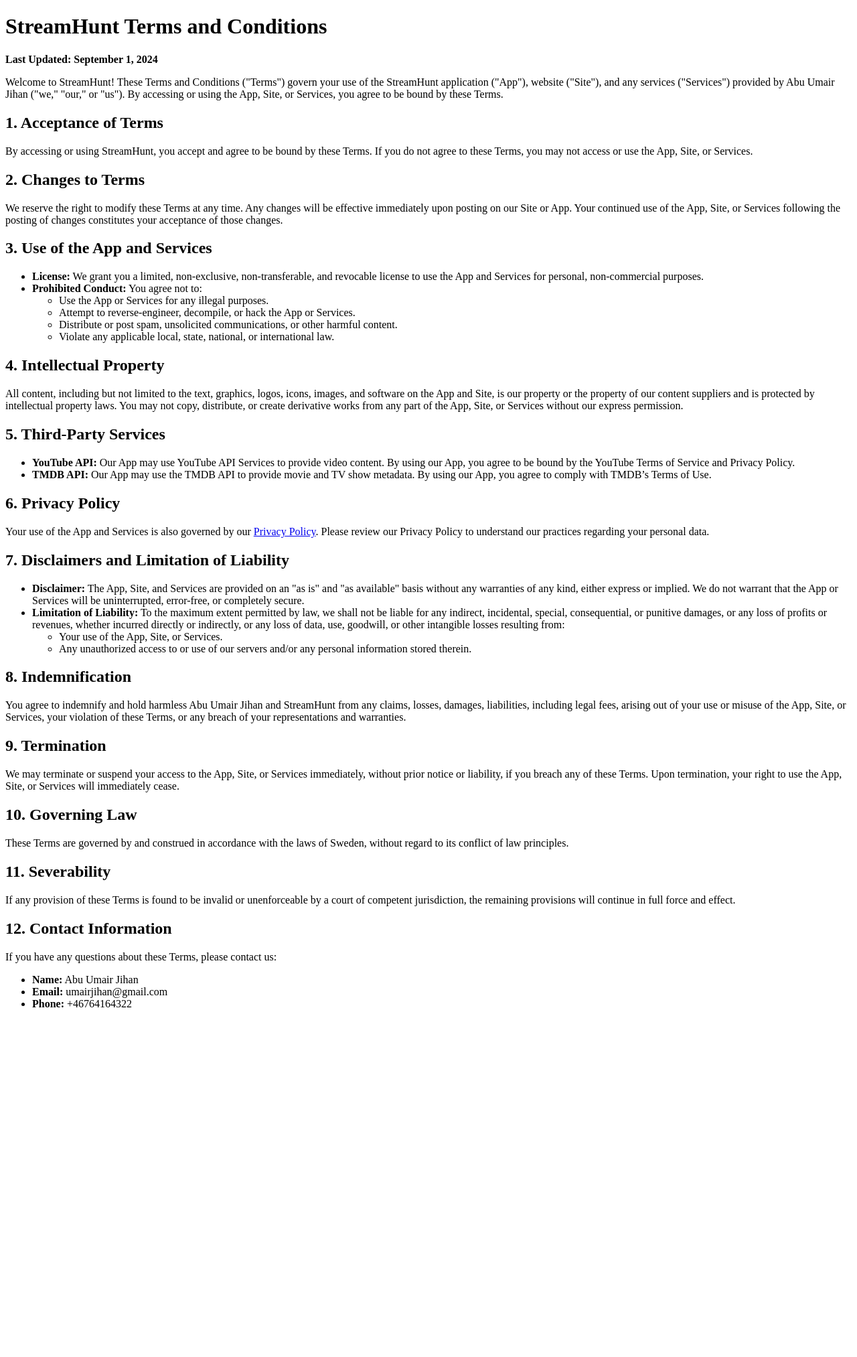
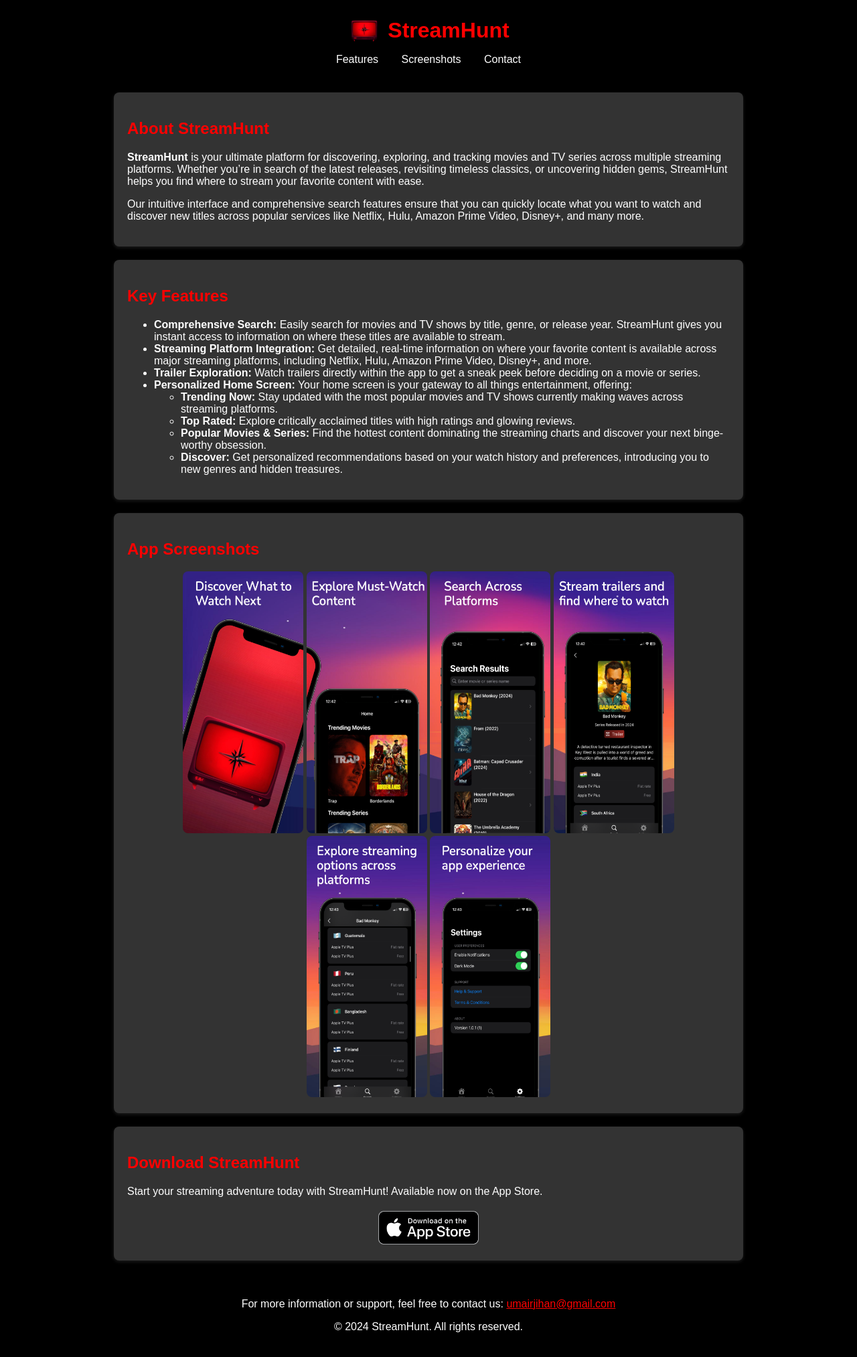
Before and after one commit to Software-Contriver/software-contriver.github.io, a plain HTML site: page index.html in a window 1280 px wide. Shown: the whole page at 67% size. Before the commit the page ends 1524 px from the top, so only its background shows below. Drawn offline with Linux system fonts and the light colour scheme.

Commit message:
Website for StremHunt app

```diff
--- a/index.html
+++ b/index.html
@@ -3,74 +3,145 @@
 <head>
     <meta charset="UTF-8">
     <meta name="viewport" content="width=device-width, initial-scale=1.0">
-    <title>StreamHunt Terms and Conditions</title>
+    <meta name="description" content="StreamHunt - Discover, explore, and track movies and TV series across multiple platforms with ease.">
+    <meta name="keywords" content="StreamHunt, movie streaming, TV series, search, explore, movies, streaming services, track shows">
+    <meta name="author" content="Abu Umair Jihan">
+    <title>StreamHunt - Discover and Track Movies & TV Series</title>
+    <style>
+        body {
+            font-family: Arial, sans-serif;
+            background-color: #000; /* Changed background color to black */
+            color: white; /* Changed text color to white */
+            margin: 0;
+            padding: 0;
+        }
+        header {
+            background-color: #000; /* Main color: black */
+            color: white;
+            padding: 20px 0;
+            text-align: center;
+        }
+        header h1 {
+            margin: 0;
+            color: red; /* Secondary color: red */
+            display: flex;
+            justify-content: center;
+            align-items: center;
+        }
+        header img {
+            width: 50px;
+            margin-right: 10px; /* Space between icon and title */
+        }
+        nav {
+            margin-top: 10px;
+        }
+        nav a {
+            color: white;
+            margin: 0 15px;
+            text-decoration: none;
+        }
+        section {
+            max-width: 900px;
+            margin: 20px auto;
+            padding: 20px;
+            background-color: #333; /* Set a slightly different background for sections */
+            color: white; /* Ensure text remains white */
+            box-shadow: 0 2px 5px rgba(255, 255, 255, 0.1);
+            border-radius: 8px;
+        }
+        section h2 {
+            color: red; /* Secondary color: red */
+        }
+        footer {
+            text-align: center;
+            padding: 20px;
+            background-color: #000; /* Main color: black */
+            color: white;
+            margin-top: 20px;
+        }
+        .app-icons {
+            display: flex;
+            justify-content: center;
+            margin-top: 20px;
+        }
+        .app-icons img {
+            width: 150px;
+            margin: 0 10px;
+        }
+        .screenshots {
+            text-align: center;
+        }
+        .screenshots img {
+            width: 180px;
+            margin: 0px;
+            border-radius: 8px;
+        }
+        @media (max-width: 600px) {
+            .app-icons img, .screenshots img {
+                width: 120px;
+            }
+        }
+    </style>
 </head>
 <body>
-    <h1>StreamHunt Terms and Conditions</h1>
-    <p><strong>Last Updated: September 1, 2024</strong></p>
+    <header>
+        <h1>
+            <img src="images/11a3fd4a-19cf-4466-adaa-5470fa702e45_preview_rev_1.png" alt="App Icon"> <!-- Replace with the correct app icon path -->
+            StreamHunt
+        </h1>
+        <nav>
+            <a href="#features">Features</a>
+            <a href="#screenshots">Screenshots</a>
+            <a href="#contact">Contact</a>
+        </nav>
+    </header>
 
-    <p>Welcome to StreamHunt! These Terms and Conditions ("Terms") govern your use of the StreamHunt application ("App"), website ("Site"), and any services ("Services") provided by Abu Umair Jihan ("we," "our," or "us"). By accessing or using the App, Site, or Services, you agree to be bound by these Terms.</p>
+    <section id="about">
+        <h2>About StreamHunt</h2>
+        <p><strong>StreamHunt</strong> is your ultimate platform for discovering, exploring, and tracking movies and TV series across multiple streaming platforms. Whether you’re in search of the latest releases, revisiting timeless classics, or uncovering hidden gems, StreamHunt helps you find where to stream your favorite content with ease.</p>
+        <p>Our intuitive interface and comprehensive search features ensure that you can quickly locate what you want to watch and discover new titles across popular services like Netflix, Hulu, Amazon Prime Video, Disney+, and many more.</p>
+    </section>
 
-    <h2>1. Acceptance of Terms</h2>
-    <p>By accessing or using StreamHunt, you accept and agree to be bound by these Terms. If you do not agree to these Terms, you may not access or use the App, Site, or Services.</p>
+    <section id="features">
+        <h2>Key Features</h2>
+        <ul>
+            <li><strong>Comprehensive Search:</strong> Easily search for movies and TV shows by title, genre, or release year. StreamHunt gives you instant access to information on where these titles are available to stream.</li>
+            <li><strong>Streaming Platform Integration:</strong> Get detailed, real-time information on where your favorite content is available across major streaming platforms, including Netflix, Hulu, Amazon Prime Video, Disney+, and more.</li>
+            <li><strong>Trailer Exploration:</strong> Watch trailers directly within the app to get a sneak peek before deciding on a movie or series.</li>
+            <li><strong>Personalized Home Screen:</strong> Your home screen is your gateway to all things entertainment, offering:
+                <ul>
+                    <li><strong>Trending Now:</strong> Stay updated with the most popular movies and TV shows currently making waves across streaming platforms.</li>
+                    <li><strong>Top Rated:</strong> Explore critically acclaimed titles with high ratings and glowing reviews.</li>
+                    <li><strong>Popular Movies & Series:</strong> Find the hottest content dominating the streaming charts and discover your next binge-worthy obsession.</li>
+                    <li><strong>Discover:</strong> Get personalized recommendations based on your watch history and preferences, introducing you to new genres and hidden treasures.</li>
+                </ul>
+            </li>
+        </ul>
+    </section>
 
-    <h2>2. Changes to Terms</h2>
-    <p>We reserve the right to modify these Terms at any time. Any changes will be effective immediately upon posting on our Site or App. Your continued use of the App, Site, or Services following the posting of changes constitutes your acceptance of those changes.</p>
+    <section id="screenshots">
+        <h2>App Screenshots</h2>
+        <div class="screenshots">
+            <img src="images/resized_image_1.png" alt="StreamHunt Screenshot 1">
+            <img src="images/resized_image_2.png" alt="StreamHunt Screenshot 2">
+            <img src="images/resized_image_3.png" alt="StreamHunt Screenshot 3">
+            <img src="images/resized_image_4.png" alt="StreamHunt Screenshot 4">
+            <img src="images/resized_image_5.png" alt="StreamHunt Screenshot 5">
+            <img src="images/resized_image_6.png" alt="StreamHunt Screenshot 6">
+        </div>
+    </section>
 
-    <h2>3. Use of the App and Services</h2>
-    <ul>
-        <li><strong>License:</strong> We grant you a limited, non-exclusive, non-transferable, and revocable license to use the App and Services for personal, non-commercial purposes.</li>
-        <li><strong>Prohibited Conduct:</strong> You agree not to:
-            <ul>
-                <li>Use the App or Services for any illegal purposes.</li>
-                <li>Attempt to reverse-engineer, decompile, or hack the App or Services.</li>
-                <li>Distribute or post spam, unsolicited communications, or other harmful content.</li>
-                <li>Violate any applicable local, state, national, or international law.</li>
-            </ul>
-        </li>
-    </ul>
+    <section id="download">
+        <h2>Download StreamHunt</h2>
+        <p>Start your streaming adventure today with StreamHunt! Available now on the App Store.</p>
+        <div class="app-icons">
+            <a href="https://apps.apple.com/se/app/streamhunt-search-and-find/id6670267013?l=en-GB"><img src="images/5a902db97f96951c82922874.png" alt="Download on the App Store"></a>
+        </div>
+    </section>
 
-    <h2>4. Intellectual Property</h2>
-    <p>All content, including but not limited to the text, graphics, logos, icons, images, and software on the App and Site, is our property or the property of our content suppliers and is protected by intellectual property laws. You may not copy, distribute, or create derivative works from any part of the App, Site, or Services without our express permission.</p>
-
-    <h2>5. Third-Party Services</h2>
-    <ul>
-        <li><strong>YouTube API:</strong> Our App may use YouTube API Services to provide video content. By using our App, you agree to be bound by the YouTube Terms of Service and Privacy Policy.</li>
-        <li><strong>TMDB API:</strong> Our App may use the TMDB API to provide movie and TV show metadata. By using our App, you agree to comply with TMDB’s Terms of Use.</li>
-    </ul>
-
-    <h2>6. Privacy Policy</h2>
-    <p>Your use of the App and Services is also governed by our <a href="#">Privacy Policy</a>. Please review our Privacy Policy to understand our practices regarding your personal data.</p>
-
-    <h2>7. Disclaimers and Limitation of Liability</h2>
-    <ul>
-        <li><strong>Disclaimer:</strong> The App, Site, and Services are provided on an "as is" and "as available" basis without any warranties of any kind, either express or implied. We do not warrant that the App or Services will be uninterrupted, error-free, or completely secure.</li>
-        <li><strong>Limitation of Liability:</strong> To the maximum extent permitted by law, we shall not be liable for any indirect, incidental, special, consequential, or punitive damages, or any loss of profits or revenues, whether incurred directly or indirectly, or any loss of data, use, goodwill, or other intangible losses resulting from:
-            <ul>
-                <li>Your use of the App, Site, or Services.</li>
-                <li>Any unauthorized access to or use of our servers and/or any personal information stored therein.</li>
-            </ul>
-        </li>
-    </ul>
-
-    <h2>8. Indemnification</h2>
-    <p>You agree to indemnify and hold harmless Abu Umair Jihan and StreamHunt from any claims, losses, damages, liabilities, including legal fees, arising out of your use or misuse of the App, Site, or Services, your violation of these Terms, or any breach of your representations and warranties.</p>
-
-    <h2>9. Termination</h2>
-    <p>We may terminate or suspend your access to the App, Site, or Services immediately, without prior notice or liability, if you breach any of these Terms. Upon termination, your right to use the App, Site, or Services will immediately cease.</p>
-
-    <h2>10. Governing Law</h2>
-    <p>These Terms are governed by and construed in accordance with the laws of Sweden, without regard to its conflict of law principles.</p>
-
-    <h2>11. Severability</h2>
-    <p>If any provision of these Terms is found to be invalid or unenforceable by a court of competent jurisdiction, the remaining provisions will continue in full force and effect.</p>
-
-    <h2>12. Contact Information</h2>
-    <p>If you have any questions about these Terms, please contact us:</p>
-    <ul>
-        <li><strong>Name:</strong> Abu Umair Jihan</li>
-        <li><strong>Email:</strong> umairjihan@gmail.com</li>
-        <li><strong>Phone:</strong> +46764164322</li>
-    </ul>
+    <footer id="contact">
+        <p>For more information or support, feel free to contact us: <a href="mailto:umairjihan@gmail.com" style="color: red;">umairjihan@gmail.com</a></p>
+        <p>&copy; 2024 StreamHunt. All rights reserved.</p>
+    </footer>
 </body>
 </html>
```
Also changed, not shown: terms-conditions.html (added, +76 -0 lines), images/11a3fd4a-19cf-4466-adaa-5470fa702e45_preview_rev_1.png (added), images/5a902db97f96951c82922874.png (added), images/resized_image_1.png (added), images/resized_image_2.png (added), images/resized_image_3.png (added), images/resized_image_4.png (added), images/resized_image_5.png (added), images/resized_image_6.png (added).
